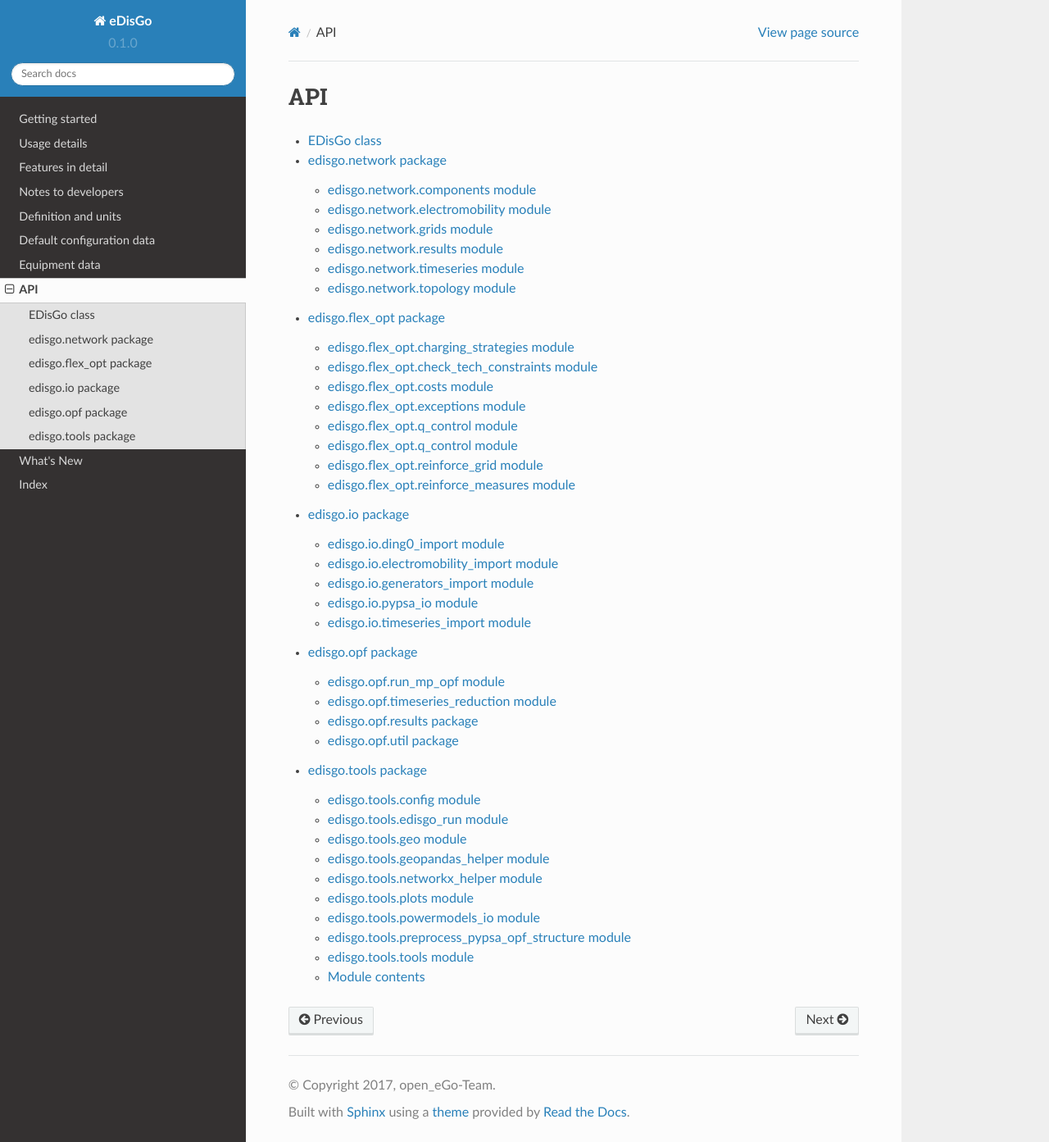
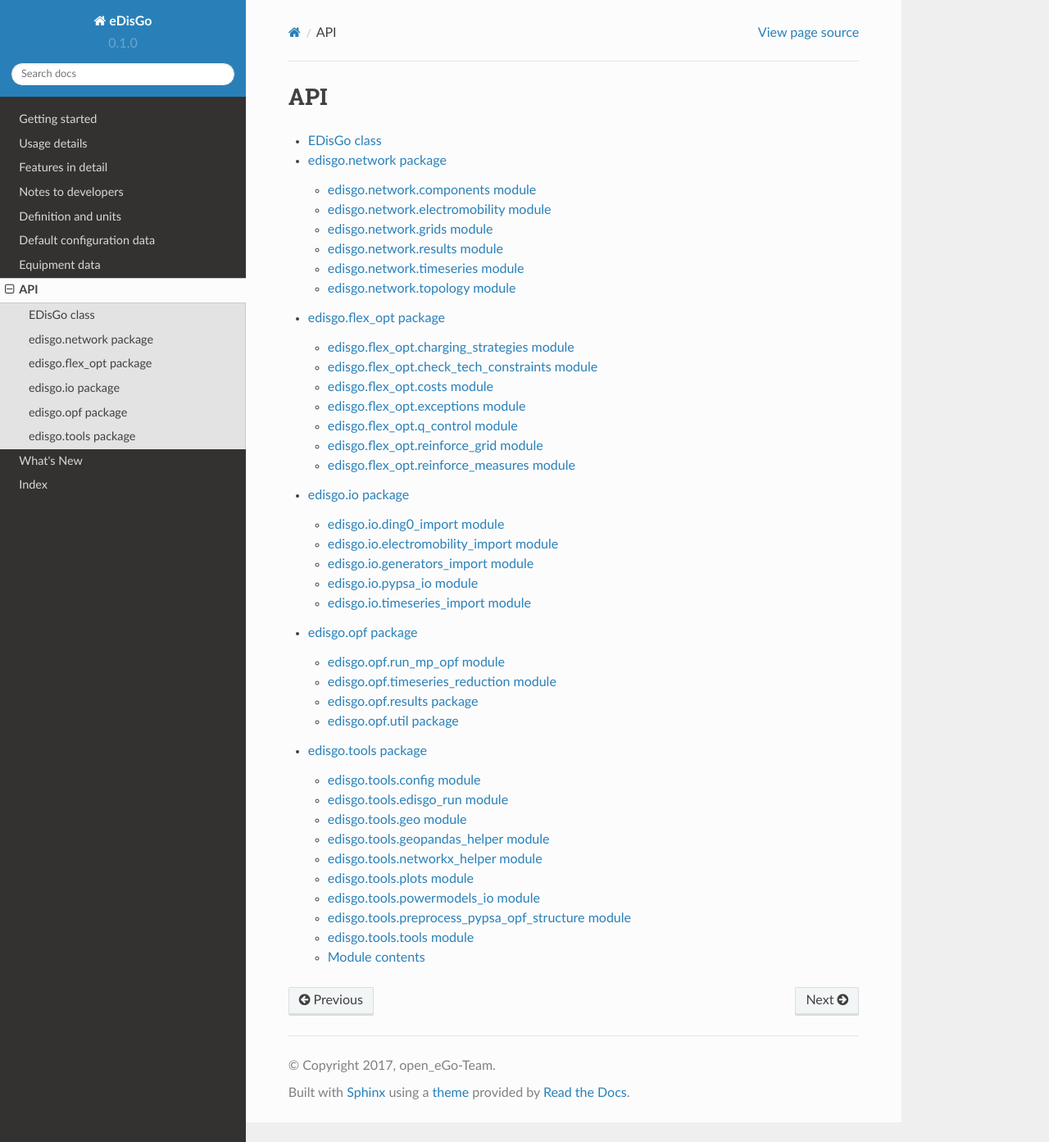
Before and after one commit to openego/eDisGo, a Sphinx documentation site: the page built from doc/api.rst, in a window 1280 px wide and 1393 px high. Shown: the whole window at 82% size. Built offline with Sphinx 7.4.7 and the Read the Docs theme 2.0.0, drawn with Linux system fonts in a browser that asks for light colours; formulas are drawn with MathJax 3.

Commit message:
Fix module api doc

```diff
--- a/doc/api/edisgo.flex_opt.rst
+++ b/doc/api/edisgo.flex_opt.rst
@@ -34,20 +34,12 @@ edisgo.flex\_opt.exceptions module
    :show-inheritance:
 
 edisgo.flex\_opt.q\_control module
-----------------------------------
+-----------------------------------
 
 .. automodule:: edisgo.flex_opt.q_control
    :members:
    :undoc-members:
    :show-inheritance:
-
-edisgo.flex\_opt.q\_control module
-----------------------------------
-
-.. automodule:: edisgo.flex_opt.exceptions
-    :members:
-    :undoc-members:
-    :show-inheritance:
 
 edisgo.flex\_opt.reinforce\_grid module
 ---------------------------------------
--- a/doc/api/edisgo.tools.rst
+++ b/doc/api/edisgo.tools.rst
@@ -18,7 +18,7 @@ edisgo.tools.edisgo\_run module
     :show-inheritance:
 
 edisgo.tools.geo module
------------------------
+------------------------
 
 .. automodule:: edisgo.tools.geo
     :members:
```
Also changed, not shown: other parts of doc/api/edisgo.tools.rst (+2 -2 lines).
